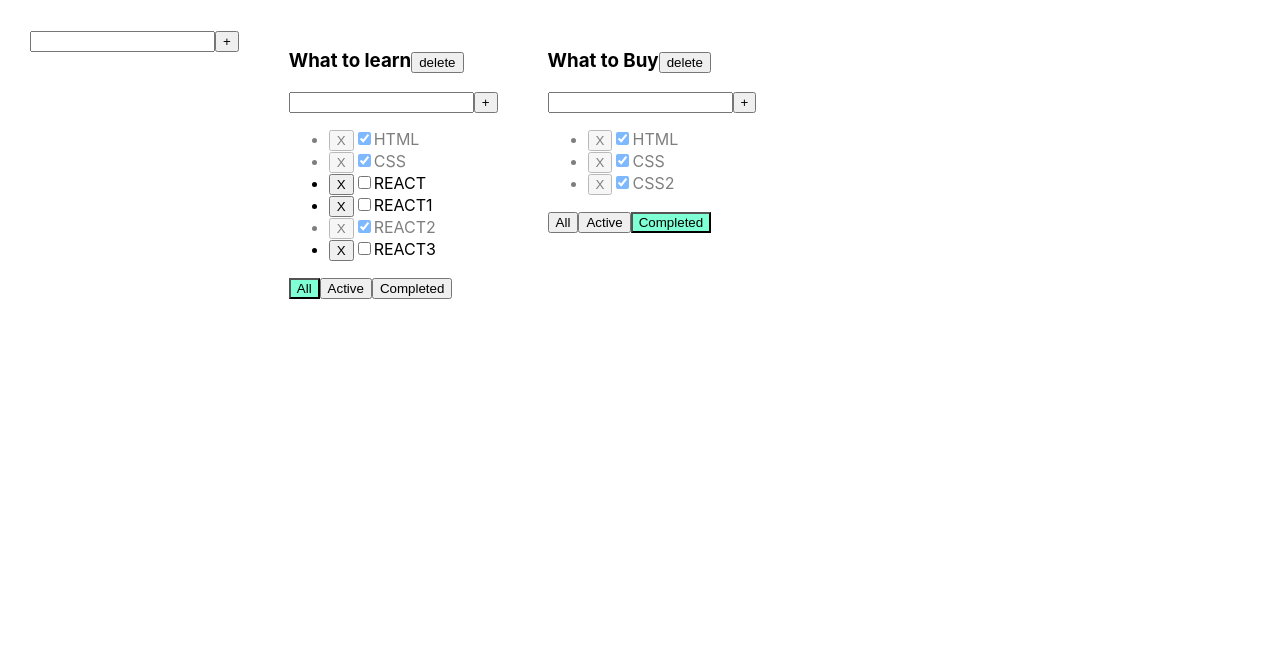
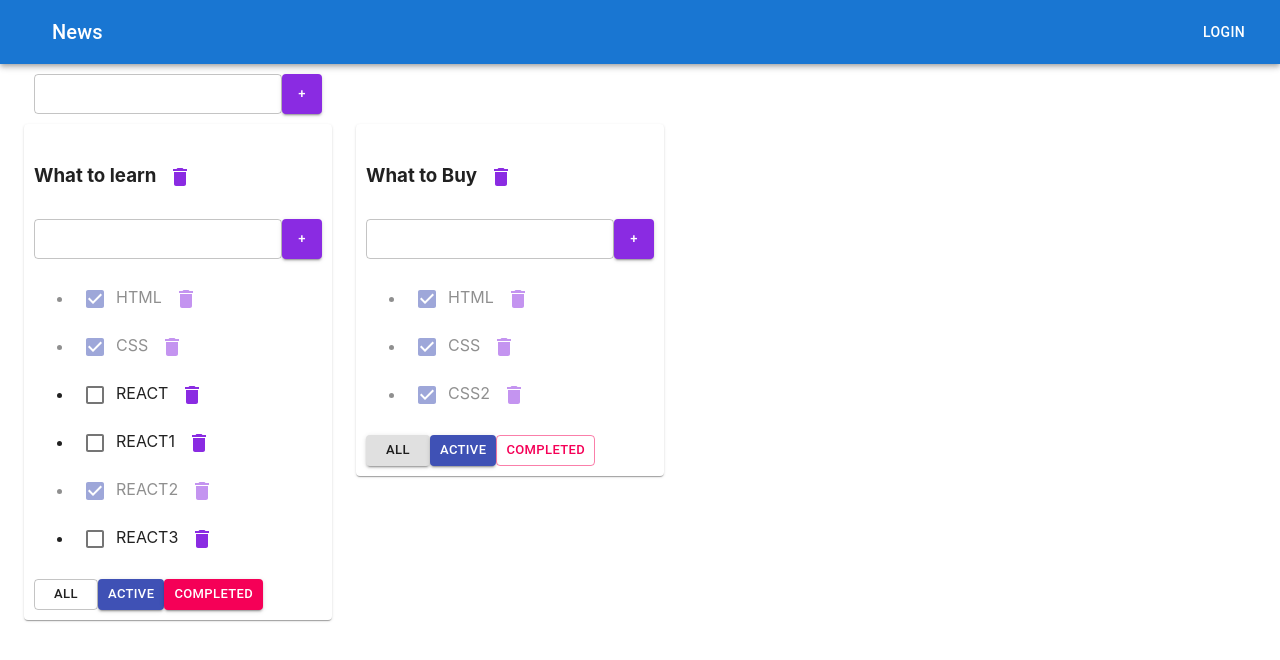
Before and after one commit to Begins1986/TodoListIgor, a React (Create React App) app: page / in a window 1280 px wide. Shown: the top 660 px of the page. Built offline with nearby package versions, Linux system fonts and the light colour scheme.

Commit message:
Add lesson 7 (Material UI)

```diff
--- a/src/App.css
+++ b/src/App.css
@@ -1,8 +1,8 @@
 .App {
-  padding: 30px;
-  display: flex;
+  /*padding: 30px;*/
+  /*display: flex;*/
 }
 
 .App > div {
-  margin-right: 50px;
+  /*margin-right: 50px;*/
 }
--- a/src/App.tsx
+++ b/src/App.tsx
@@ -3,6 +3,9 @@ import './App.css';
 import {TaskType, Todolist} from "./Todolist";
 import {v1} from "uuid";
 import {AddItemForm} from "./components/AddItemForm";
+import ButtonAppBar from "./components/ButtonAppBar";
+import {Container, Grid, Paper} from "@material-ui/core";
+
 
 export type FilterValueType = 'All' | 'Active' | 'Completed'
 
@@ -13,7 +16,7 @@ type TodolistType = {
 }
 
 type TasksType = {
-[key:string]:Array<TaskType>
+    [key: string]: Array<TaskType>
 }
 
 function App() {
@@ -67,28 +70,39 @@ function App() {
         delete tasks[todolistID]
     }
 
-    const AddTodolistForm =(title:string)=>{
+    const AddTodolistForm = (title: string) => {
         let todolistID = v1()
         setTodolist([{id: todolistID, title: title, filter: 'All'}, ...todolist])
-        setTasks({[todolistID]:[
+        setTasks({
+            [todolistID]: [
                 {id: v1(), title: 'HTML', isDone: true},
                 {id: v1(), title: 'CSS', isDone: true},
                 {id: v1(), title: 'REACT', isDone: false},
-            ],...tasks})
+            ], ...tasks
+        })
     }
 
-    const editTodolist = (todolistID:string, newTitle: string) =>{
-        setTodolist(todolist.map(el=>el.id===todolistID?{...el,title:newTitle}:el))
+    const editTodolist = (todolistID: string, newTitle: string) => {
+        setTodolist(todolist.map(el => el.id === todolistID ? {...el, title: newTitle} : el))
     }
 
-    const editTasks = (todolistID:string, taskId: string, newTitle: string)=>{
-        setTasks({...tasks, [todolistID]:tasks[todolistID].map(el=>el.id===taskId?{...el, title:newTitle}:el)})
+    const editTasks = (todolistID: string, taskId: string, newTitle: string) => {
+        setTasks({
+            ...tasks,
+            [todolistID]: tasks[todolistID].map(el => el.id === taskId ? {...el, title: newTitle} : el)
+        })
     }
 
 
     return (
         <div className="App">
+            <ButtonAppBar/>
+            <Container fixed>
+
+                <Grid container style={{padding: '10px'}}>
                     <AddItemForm addItem={AddTodolistForm}/>
+                </Grid>
+                <Grid container spacing={3}>
                     {
                         todolist.map(tl => {
                             let tasksForTodolist = tasks[tl.id]
@@ -102,7 +116,8 @@ function App() {
                             }
 
 
-                    return (
+                            return (<Grid item>
+                                    <Paper style={{padding: '10px'}}>
                                         <Todolist
                                             key={tl.id}
                                             todolistID={tl.id}
@@ -117,10 +132,15 @@ function App() {
                                             editTodolist={editTodolist}
                                             editTasks={editTasks}
                                         />
+                                    </Paper>
+                                </Grid>
                             )
                         })
                     }
+                </Grid>
 
+
+            </Container>
         </div>
     );
 }
--- a/src/Todolist.tsx
+++ b/src/Todolist.tsx
@@ -3,6 +3,8 @@ import {FilterValueType} from "./App";
 import style from './Todolist.module.css'
 import {AddItemForm} from "./components/AddItemForm";
 import {EditableSpan} from "./components/EditableSpan";
+import {Button, Checkbox, IconButton} from "@material-ui/core";
+import {Delete} from "@material-ui/icons";
 
 type PropsTodolistType = {
     todolistID: string
@@ -78,7 +80,11 @@ export const Todolist = (props: PropsTodolistType) => {
             <h3>
                 {/*{props.title}*/}
                 <EditableSpan title={props.title} addItem={EditTodolistHandler}/>
-                <button onClick={removeTodolistHandler}>delete</button>
+                {/*<button onClick={removeTodolistHandler}>delete</button>*/}
+                {/*<Button variant="contained" size='small' style={{maxWidth:'25px',minWidth: '25px',height: '25px', backgroundColor: 'blueviolet', color: 'white'}} onClick={removeTodolistHandler}>X</Button>*/}
+                <IconButton aria-label="delete">
+                    <Delete onClick={removeTodolistHandler} style={{color: 'blueviolet'}}/>
+                </IconButton>
             </h3>
 
             <AddItemForm addItem={AddItemFormHandler}/>
@@ -101,27 +107,40 @@ export const Todolist = (props: PropsTodolistType) => {
                         props.changeStatus(props.todolistID, el.id, newIsDoneValue)
                     }
                     return <li key={el.id} className={el.isDone ? style.isDone : ''}>
-                        <button onClick={onClickHandler}>X</button>
-                        <input
-                            type="checkbox"
+                        {/*<button onClick={onClickHandler}>X</button>*/}
+
+                        {/*<input*/}
+                        {/*    type="checkbox"*/}
+                        {/*    onChange={onChangeHandler}*/}
+                        {/*    checked={el.isDone}/>*/}
+
+                        <Checkbox
+                            color="primary"
                             onChange={onChangeHandler}
-                            checked={el.isDone}/>
+                            checked={el.isDone}
+                        />
                         {/*<span>{el.title}</span>*/}
                         <EditableSpan title={el.title} addItem={(title:string)=>EditTAskHandler(el.id, title)}/>
+                        <IconButton aria-label="delete">
+                            <Delete onClick={removeTodolistHandler} style={{color: 'blueviolet'}}/>
+                        </IconButton>
                     </li>
                 })
                 }
             </ul>
             <div>
-                <button className={props.filter === "All" ? style.activeFilter : ''}
-                        onClick={() => onChangeFilterHandler("All")}>All
-                </button>
-                <button className={props.filter === "Active" ? style.activeFilter : ''}
-                        onClick={() => onChangeFilterHandler("Active")}>Active
-                </button>
-                <button className={props.filter === "Completed" ? style.activeFilter : ''}
-                        onClick={() => onChangeFilterHandler("Completed")}>Completed
-                </button>
+                {/*<button className={props.filter === "All" ? style.activeFilter : ''}*/}
+                {/*        onClick={() => onChangeFilterHandler("All")}>All*/}
+                {/*</button>*/}
+                {/*<button className={props.filter === "Active" ? style.activeFilter : ''}*/}
+                {/*        onClick={() => onChangeFilterHandler("Active")}>Active*/}
+                {/*</button>*/}
+                {/*<button className={props.filter === "Completed" ? style.activeFilter : ''}*/}
+                {/*        onClick={() => onChangeFilterHandler("Completed")}>Completed*/}
+                {/*</button>*/}
+                <Button variant={props.filter === "All" ? "outlined" : "contained"} size='small' color='default'  onClick={() => onChangeFilterHandler("All")}>All</Button>
+                <Button variant={props.filter === "Active" ? "outlined" : "contained"} size='small' color="primary" onClick={() => onChangeFilterHandler("Active")}>Active</Button>
+                <Button variant={props.filter === "Completed" ? "outlined" : "contained"} size='small' color="secondary" onClick={() => onChangeFilterHandler("Completed")}>Completed</Button>
             </div>
         </div>
     );
--- a/src/components/AddItemForm.tsx
+++ b/src/components/AddItemForm.tsx
@@ -1,5 +1,6 @@
 import React, {ChangeEvent, KeyboardEvent, useState} from 'react';
 import style from "../Todolist.module.css";
+import {Button, TextField} from "@material-ui/core";
 
 type AddItemFormType = {
     addItem: (newTitle:string)=>void
@@ -32,13 +33,28 @@ export const AddItemForm = (props:AddItemFormType) => {
 
     return (
         <div>
-            <input
+            {/*<input*/}
+            {/*    className={error?style.error: ''}*/}
+            {/*    onChange={onChangeHandler}*/}
+            {/*    value={title}*/}
+            {/*    onKeyPress={onKeyPressHandler}/>*/}
+
+            <TextField
+                id="outlined-basic"
+                error={!!error}
+                label={error}
+                variant="outlined"
+                size="small"
                 className={error?style.error: ''}
                 onChange={onChangeHandler}
                 value={title}
-                onKeyPress={onKeyPressHandler}/>
-            <button onClick={onClickHandler}>+</button>
-            {error && <div className={style.errorMessage}>{error}</div>}
+                onKeyPress={onKeyPressHandler}
+            />
+
+
+            <Button variant="contained" size='small' style={{maxWidth:'40px',minWidth: '40px',height: '40px', backgroundColor: 'blueviolet', color: 'white'}} onClick={onClickHandler}>+</Button>
+            {/*<button onClick={onClickHandler}>+</button>*/}
+            {/*{error && <div className={style.errorMessage}>{error}</div>}*/}
         </div>
     );
 };
--- /dev/null
+++ b/src/components/ButtonAppBar.tsx
@@ -0,0 +1,32 @@
+import * as React from 'react';
+import AppBar from '@mui/material/AppBar';
+import Box from '@mui/material/Box';
+import Toolbar from '@mui/material/Toolbar';
+import Typography from '@mui/material/Typography';
+import Button from '@mui/material/Button';
+import IconButton from '@mui/material/IconButton';
+// import MenuIcon from '@mui/icons-material/Menu';
+
+export default function ButtonAppBar() {
+    return (
+        <Box sx={{ flexGrow: 1 }}>
+            <AppBar position="static">
+                <Toolbar>
+                    <IconButton
+                        size="large"
+                        edge="start"
+                        color="inherit"
+                        aria-label="menu"
+                        sx={{ mr: 2 }}
+                    >
+                        {/*<MenuIcon />*/}
+                    </IconButton>
+                    <Typography variant="h6" component="div" sx={{ flexGrow: 1 }}>
+                        News
+                    </Typography>
+                    <Button color="inherit">Login</Button>
+                </Toolbar>
+            </AppBar>
+        </Box>
+    );
+}
--- a/src/components/EditableSpan.tsx
+++ b/src/components/EditableSpan.tsx
@@ -1,4 +1,5 @@
 import React, {ChangeEvent, useState} from 'react';
+import {TextField} from "@material-ui/core";
 
 
 type EditableSpanPropsType = {
@@ -35,6 +36,15 @@ export const EditableSpan = (props: EditableSpanPropsType) => {
     return (
         edit
             ? <span onDoubleClick={onDoubleClickHandler}>{props.title}</span>
-            : <input onChange={onChangeHandler} onBlur={onDoubleClickHandler} autoFocus value={newTitle}/>
+            : <TextField
+                id="outlined-basic"
+                label="Изменить"
+                variant="outlined"
+                onChange={onChangeHandler}
+                onBlur={onDoubleClickHandler}
+                autoFocus
+                value={newTitle}
+            />
+            // : <input onChange={onChangeHandler} onBlur={onDoubleClickHandler} autoFocus value={newTitle}/>
     );
 };
```
Also changed, not shown: package.json (+7 -0 lines), 1 other file (tests, documents, lock files or other folders). Lines whose indentation alone changed are shown as unchanged.
